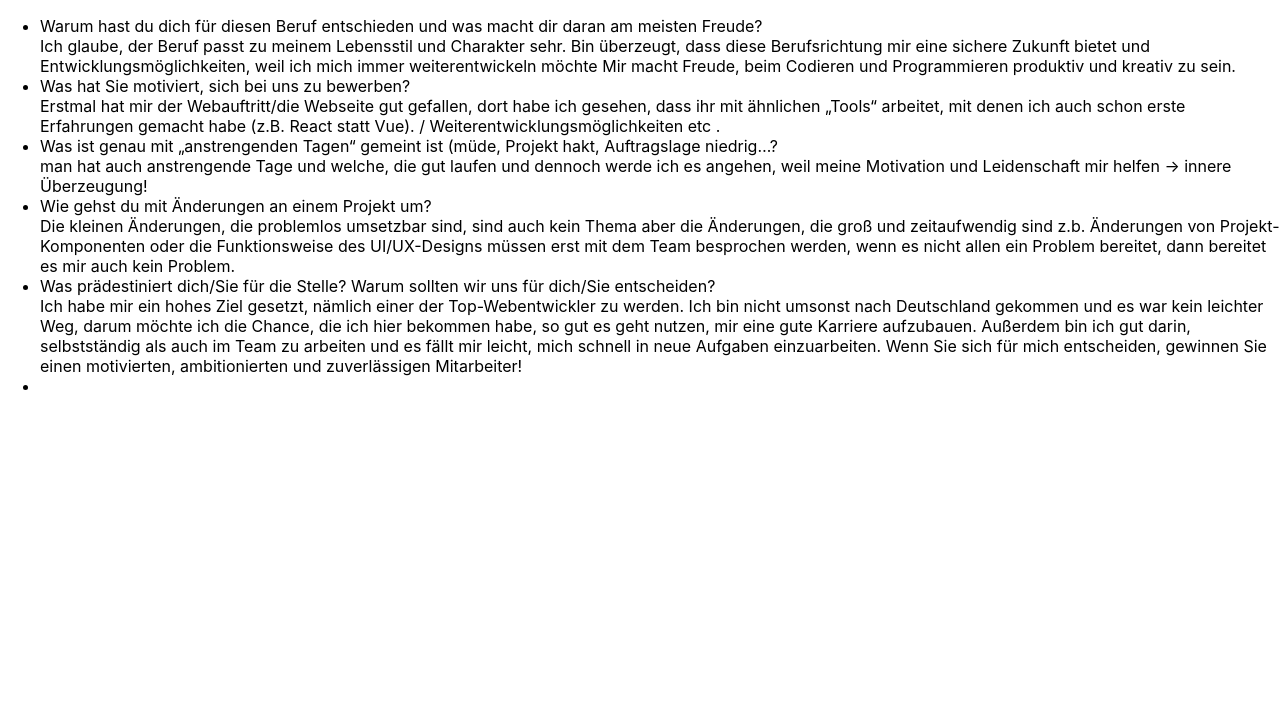
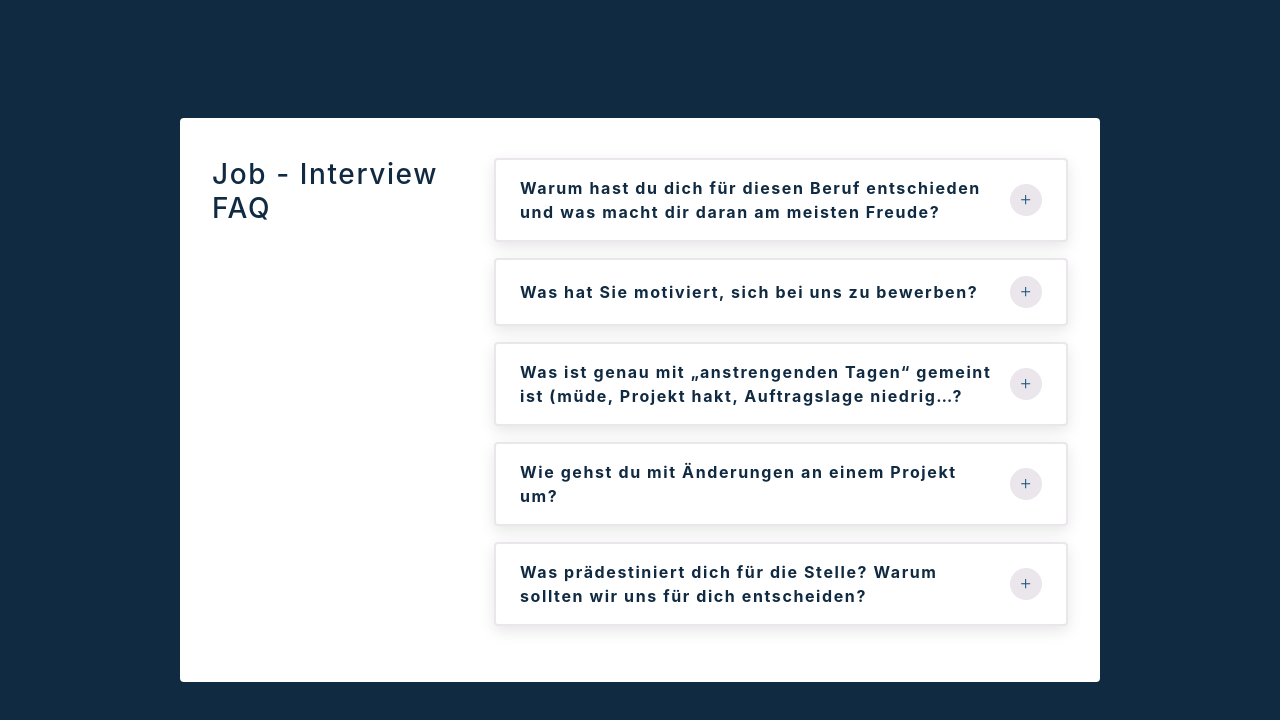
Before and after one commit to DevEljah/Job-Interview-FAQ, a React (Create React App) app: page / in a window 1280 px wide. Shown: the top 720 px of the page. Built offline with nearby package versions, Linux system fonts and the light colour scheme.

Commit message:
Project done!

```diff
--- a/package.json
+++ b/package.json
@@ -8,6 +8,7 @@
     "@testing-library/user-event": "^13.5.0",
     "react": "^18.2.0",
     "react-dom": "^18.2.0",
+    "react-icons": "^4.7.1",
     "react-scripts": "5.0.1",
     "web-vitals": "^2.1.4"
   },
--- a/public/index.html
+++ b/public/index.html
@@ -24,7 +24,7 @@
       work correctly both with client-side routing and a non-root public URL.
       Learn how to configure a non-root public URL by running `npm run build`.
     -->
-    <title>Accordion</title>
+    <title>Job - Interview FAQ</title>
   </head>
   <body>
     <noscript>You need to enable JavaScript to run this app.</noscript>
--- a/src/components/Accordion.jsx
+++ b/src/components/Accordion.jsx
@@ -1,17 +1,19 @@
-import React from "react";
-import questions from "./data";
+import React, { useState } from "react";
+import data from "./data";
+
+import RenderData from "./RenderData";
 
 export default function Accordion() {
   return (
-    <div>
-      <ul>
-        {questions.map((question) => (
-          <li>
-            {question.title} <br /> {question.info}
-          </li>
-        ))}
-        <li></li>
-      </ul>
-    </div>
+    <main>
+      <div className="container">
+        <h3>Job - Interview FAQ</h3>
+        <section>
+          {data.map((question) => {
+            return <RenderData key={question.id} {...question} />;
+          })}
+        </section>
+      </div>
+    </main>
   );
 }
--- /dev/null
+++ b/src/components/RenderData.jsx
@@ -0,0 +1,20 @@
+import React, { useState } from "react";
+import { AiOutlineMinus, AiOutlinePlus } from "react-icons/ai";
+
+const RenderData = ({ title, info }) => {
+  const [showInfo, setShowInfo] = useState(false);
+
+  return (
+    <article className="question">
+      <header>
+        <h4>{title}</h4>
+        <button onClick={() => setShowInfo(!showInfo)} className="btn">
+          {showInfo ? <AiOutlineMinus /> : <AiOutlinePlus />}
+        </button>
+      </header>
+      {showInfo && <p> {info} </p>}
+    </article>
+  );
+};
+
+export default RenderData;
--- a/src/components/data.js
+++ b/src/components/data.js
@@ -24,8 +24,8 @@ const questions = [
   {
     id: 5,
     title:
-      "Was prädestiniert dich/Sie für die Stelle? Warum sollten wir uns für dich/Sie entscheiden?",
-    info: "Ich habe mir ein hohes Ziel gesetzt, nämlich einer der Top-Webentwickler zu werden. Ich bin nicht umsonst nach Deutschland gekommen und es war kein leichter Weg, darum möchte ich die Chance, die ich hier bekommen habe, so gut es geht nutzen, mir eine gute Karriere aufzubauen. Außerdem bin ich gut darin, selbstständig als auch im Team zu arbeiten und es fällt mir leicht, mich schnell in neue Aufgaben einzuarbeiten. Wenn Sie sich für mich entscheiden, gewinnen Sie einen motivierten, ambitionierten und zuverlässigen Mitarbeiter! ",
+      "Was prädestiniert dich für die Stelle? Warum sollten wir uns für dich entscheiden?",
+    info: "Ich habe mir ein hohes Ziel gesetzt, nämlich einer der Top-Developer zu werden. Ich bin nicht umsonst nach Deutschland gekommen und es war kein leichter Weg, darum möchte ich die Chance, die ich hier bekommen habe, so gut es geht nutzen, mir eine gute Karriere aufzubauen. Außerdem bin ich gut darin, selbstständig als auch im Team zu arbeiten und es fällt mir leicht, mich schnell in neue Aufgaben einzuarbeiten. Wenn Sie sich für mich entscheiden, gewinnen Sie einen motivierten, ambitionierten und zuverlässigen Mitarbeiter! ",
   },
 ];
 export default questions;
--- a/src/index.css
+++ b/src/index.css
@@ -1,13 +1,213 @@
+/*
+===============
+Variables
+===============
+*/
+
+:root {
+  /* dark shades of primary color*/
+  --clr-primary-1: hsl(205, 86%, 17%);
+  --clr-primary-2: hsl(205, 77%, 27%);
+  --clr-primary-3: hsl(205, 72%, 37%);
+  --clr-primary-4: hsl(205, 63%, 48%);
+  /* primary/main color */
+  --clr-primary-5: hsl(205, 78%, 60%);
+  /* lighter shades of primary color */
+  --clr-primary-6: hsl(205, 89%, 70%);
+  --clr-primary-7: hsl(205, 90%, 76%);
+  --clr-primary-8: hsl(205, 86%, 81%);
+  --clr-primary-9: hsl(205, 90%, 88%);
+  --clr-primary-10: hsl(205, 100%, 96%);
+  /* darkest grey - used for headings */
+  --clr-grey-1: hsl(209, 61%, 16%);
+  --clr-grey-2: hsl(211, 39%, 23%);
+  --clr-grey-3: hsl(209, 34%, 30%);
+  --clr-grey-4: hsl(209, 28%, 39%);
+  /* grey used for paragraphs */
+  --clr-grey-5: hsl(210, 22%, 49%);
+  --clr-grey-6: hsl(209, 23%, 60%);
+  --clr-grey-7: hsl(211, 27%, 70%);
+  --clr-grey-8: hsl(210, 31%, 80%);
+  --clr-grey-9: hsl(212, 33%, 89%);
+  --clr-grey-10: hsl(210, 36%, 96%);
+  --clr-white: #fff;
+  --clr-purple: #4b145b;
+  --clr-red-special: #b4345c;
+  --clr-grey-special: #eae6eb;
+  --clr-red-dark: hsl(360, 67%, 44%);
+  --clr-red-light: hsl(360, 71%, 66%);
+  --clr-green-dark: hsl(125, 67%, 44%);
+  --clr-green-light: hsl(125, 71%, 66%);
+  --clr-black: #222;
+  --transition: all 0.3s linear;
+  --spacing: 0.1rem;
+  --radius: 0.25rem;
+  --light-shadow: 0 5px 15px rgba(0, 0, 0, 0.1);
+  --dark-shadow: 0 5px 15px rgba(0, 0, 0, 0.2);
+  --max-width: 1170px;
+  --fixed-width: 920px;
+}
+/*
+===============
+Global Styles
+===============
+*/
+
+*,
+::after,
+::before {
+  margin: 0;
+  padding: 0;
+  box-sizing: border-box;
+}
 body {
-  margin: 0;
-  font-family: -apple-system, BlinkMacSystemFont, 'Segoe UI', 'Roboto', 'Oxygen',
-    'Ubuntu', 'Cantarell', 'Fira Sans', 'Droid Sans', 'Helvetica Neue',
-    sans-serif;
-  -webkit-font-smoothing: antialiased;
-  -moz-osx-font-smoothing: grayscale;
+  font-family: -apple-system, BlinkMacSystemFont, "Segoe UI", Roboto, Oxygen,
+    Ubuntu, Cantarell, "Open Sans", "Helvetica Neue", sans-serif;
+  background: var(--clr-grey-1);
+  color: var(--clr-grey-1);
+  line-height: 1.5;
+  font-size: 0.875rem;
+}
+ul {
+  list-style-type: none;
+}
+a {
+  text-decoration: none;
+}
+h1,
+h2,
+h3,
+h4 {
+  letter-spacing: var(--spacing);
+  text-transform: capitalize;
+  line-height: 1.25;
+  margin-bottom: 0.75rem;
+}
+h1 {
+  font-size: 3rem;
+}
+h2 {
+  font-size: 2rem;
+}
+h3 {
+  font-size: 1.25rem;
+}
+h4 {
+  font-size: 0.875rem;
+}
+p {
+  margin-bottom: 1.25rem;
+  color: var(--clr-grey-5);
+}
+@media screen and (min-width: 800px) {
+  h1 {
+    font-size: 4rem;
+  }
+  h2 {
+    font-size: 2.5rem;
+  }
+  h3 {
+    font-size: 1.75rem;
+  }
+  h4 {
+    font-size: 1rem;
+  }
+  body {
+    font-size: 1rem;
+  }
+  h1,
+  h2,
+  h3,
+  h4 {
+    line-height: 1;
+  }
+}
+/*  global classes */
+
+/* section */
+.section {
+  width: 90vw;
+  margin: 0 auto;
+  max-width: var(--max-width);
 }
 
-code {
-  font-family: source-code-pro, Menlo, Monaco, Consolas, 'Courier New',
-    monospace;
+@media screen and (min-width: 992px) {
+  .section {
+    width: 95vw;
+  }
 }
+
+/*
+===============
+Questions
+===============
+*/
+
+main {
+  min-height: 100vh;
+  /* using flex because of better browser support */
+  display: flex;
+  justify-content: center;
+  align-items: center;
+}
+
+.container {
+  width: 90vw;
+  margin: 5rem auto;
+  background: var(--clr-white);
+  border-radius: var(--radius);
+  padding: 2.5rem 2rem;
+  max-width: var(--fixed-width);
+  display: grid;
+  gap: 1rem 2rem;
+}
+.container h3 {
+  line-height: 1.2;
+  font-weight: 500;
+}
+@media screen and (min-width: 992px) {
+  .container {
+    display: grid;
+    grid-template-columns: 250px 1fr;
+  }
+}
+.question {
+  padding: 1rem 1.5rem;
+  border: 2px solid var(--clr-grey-special);
+  margin-bottom: 1rem;
+  border-radius: var(--radius);
+  box-shadow: var(--light-shadow);
+}
+.question h4 {
+  text-transform: none;
+  line-height: 1.5;
+}
+.question p {
+  color: var(--clr-grey-3);
+  margin-bottom: 0;
+  margin-top: 0.5rem;
+}
+.question header {
+  display: flex;
+  justify-content: space-between;
+  align-items: center;
+}
+.question header h4 {
+  margin-bottom: 0;
+}
+.btn {
+  background: transparent;
+  border-color: transparent;
+  width: 2rem;
+  height: 2rem;
+  background: var(--clr-grey-special);
+  display: flex;
+  align-items: center;
+  justify-content: center;
+  border-radius: 50%;
+  color: var(--clr-primary-2);
+  cursor: pointer;
+  margin-left: 1rem;
+  align-self: center;
+  min-width: 2rem;
+}
```
Also changed, not shown: 1 other file (tests, documents, lock files or other folders).
